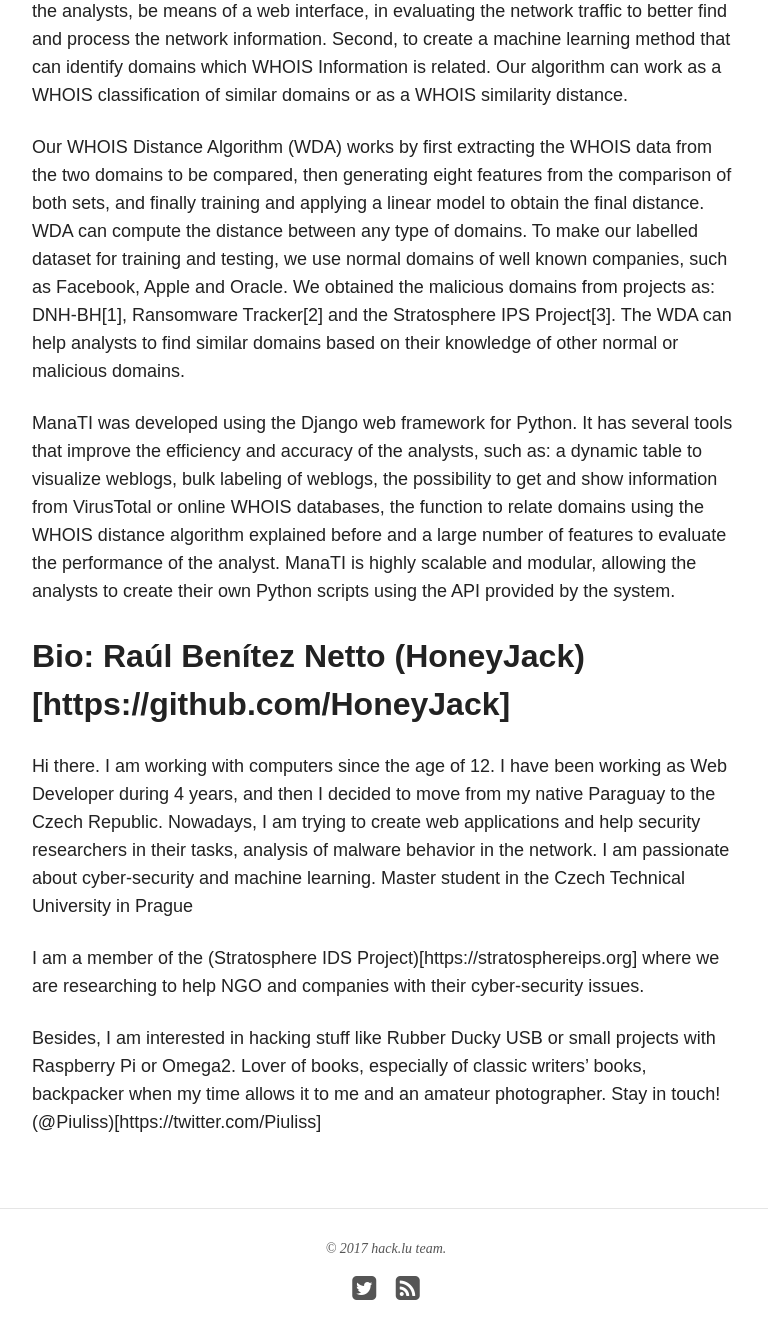
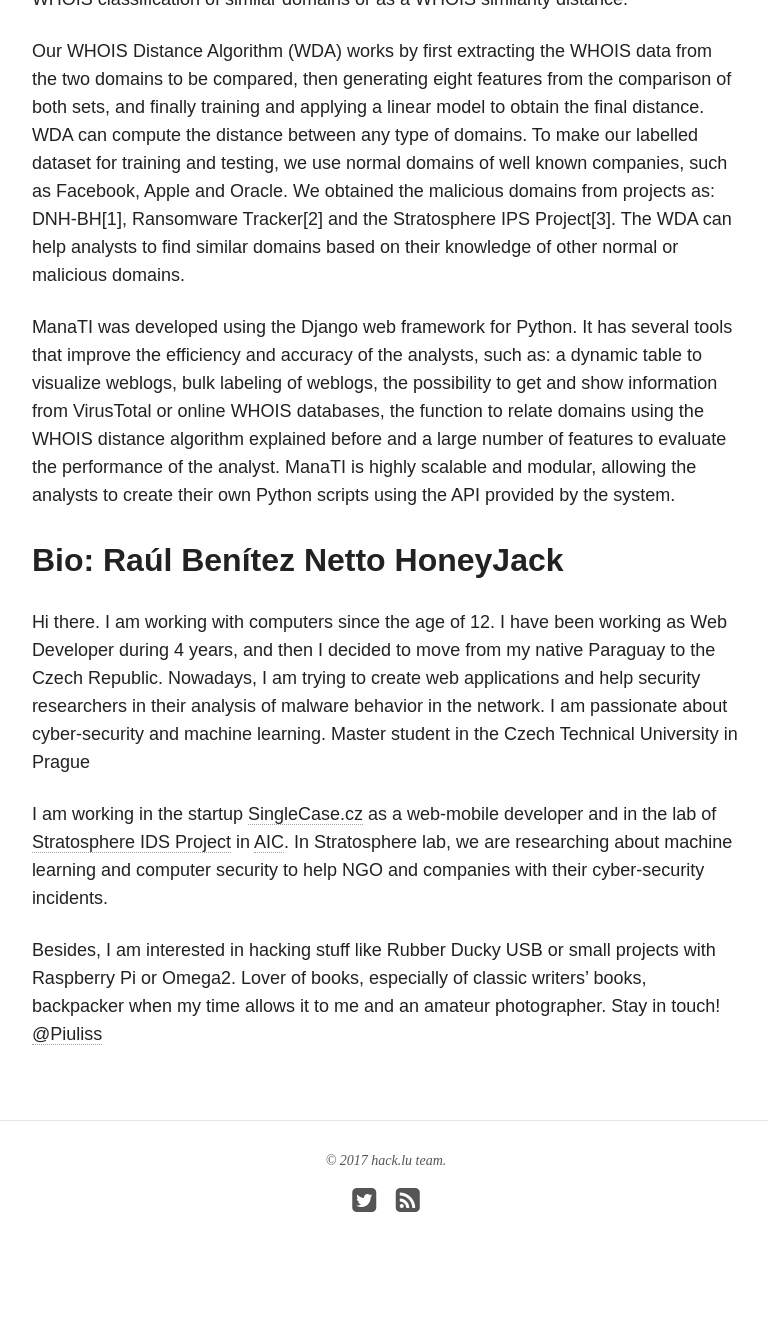
Before and after one commit to adulau/hack-lu-2017, a Jekyll site: the page built from talks/index.md, in a window 1280 px wide and 1400 px high, scrolled down 32762 px. Shown: the top 1339 px of the window, without its empty margins (254-1022 px from the left). Built offline with Jekyll 4.4.1, drawn with Linux system fonts in a browser that asks for light colours; nearby versions of some CDN libraries; after the commit the page ends 34074 px from its top, so only the background shows below that; some of the changed text lies outside the part shown.

Commit message:
changes in Raúl Netto Bio

```diff
--- a/talks/index.md
+++ b/talks/index.md
@@ -1070,7 +1070,7 @@
 When I am not playing these kind of computer games, I enjoy other technical stuff like kick
 boxing and brazillian jiu-jitsu, as well as listening to tecnhical death metal.
 
-(ManaTI)[https://github.com/stratosphereips/Manati]: Web Assistance for the Threat Analyst, supported by Domain Similarity. Talk and Workshop
+[ManaTI](https://github.com/stratosphereips/Manati): Web Assistance for the Threat Analyst, supported by Domain Similarity. Talk and Workshop
 ------------------------
 by Raúl B. Netto
 
@@ -1088,11 +1088,11 @@
 ManaTI was developed using the Django web framework for Python. It has several tools that improve the efficiency and accuracy of the analysts, such as: a dynamic table to visualize weblogs, bulk labeling of weblogs, the possibility to get and show information from VirusTotal or online WHOIS databases, the function to relate domains using the WHOIS distance algorithm explained before and a large number of features to evaluate the performance of the analyst. ManaTI is highly scalable and modular, allowing the analysts to create their own Python scripts using the API provided by the system.
 
 
-Bio: Raúl Benítez Netto (HoneyJack)[https://github.com/HoneyJack]
+Bio: Raúl Benítez Netto [HoneyJack](https://github.com/HoneyJack)
 --------------------
-Hi there. I am working with computers since the age of 12. I have been working as Web Developer during 4 years, and then I decided to move from my native Paraguay to the Czech Republic. Nowadays, I am trying to create web applications and help security researchers in their tasks, analysis of malware behavior in the network.  I am passionate about cyber-security and machine learning. Master student in the Czech Technical University in Prague
+Hi there. I am working with computers since the age of 12. I have been working as Web Developer during 4 years, and then I decided to move from my native Paraguay to the Czech Republic. Nowadays, I am trying to create web applications and help security researchers in their analysis of malware behavior in the network.  I am passionate about cyber-security and machine learning. Master student in the Czech Technical University in Prague
 
-I am a member of the (Stratosphere IDS Project)[https://stratosphereips.org] where we are researching to help NGO and companies with their cyber-security issues.
+I am working in the startup [SingleCase.cz](https://www.singlecase.cz/cz/home/) as a web-mobile developer and in the lab of [Stratosphere IDS Project](https://stratosphereips.org) in [AIC](http://aic.fel.cvut.cz). In Stratosphere lab, we are researching about machine learning and computer security to help NGO and companies with their cyber-security incidents.
 
 Besides, I am interested in hacking stuff like Rubber Ducky USB or small projects with Raspberry Pi or Omega2. Lover of books, especially of classic writers’ books, backpacker when my time allows it to me and an amateur photographer.
-Stay in touch! (@Piuliss)[https://twitter.com/Piuliss]
+Stay in touch! [@Piuliss](https://twitter.com/Piuliss)
```
